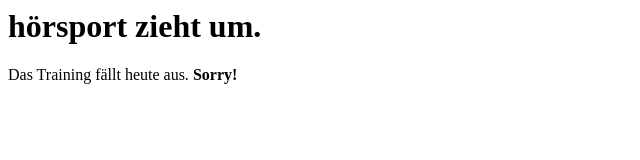
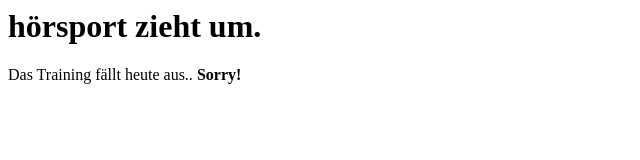
Before and after one commit to timdigicare/timdigicare, a plain HTML site: page index.html in a window 1280 px wide. Shown: the full height of the page, 0-640 px from the left. Drawn offline with Linux system fonts and the light colour scheme.

Commit message:
Update index.html

```diff
--- a/index.html
+++ b/index.html
@@ -2,7 +2,7 @@
 <body>
 <div>
 <h1>hörsport zieht um.</h1>
-Das Training fällt heute aus.
+Das Training fällt heute aus..
 <b>Sorry!</b>
 </div>
 </body>
```
